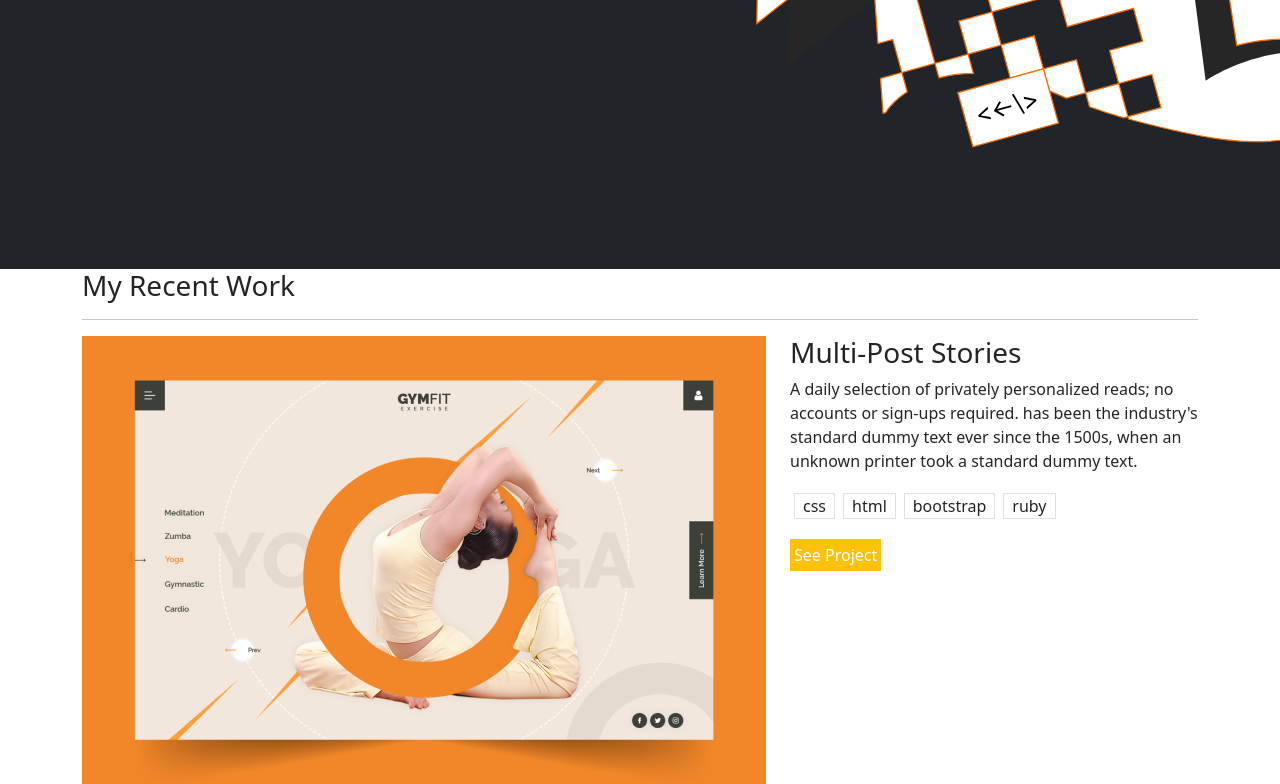
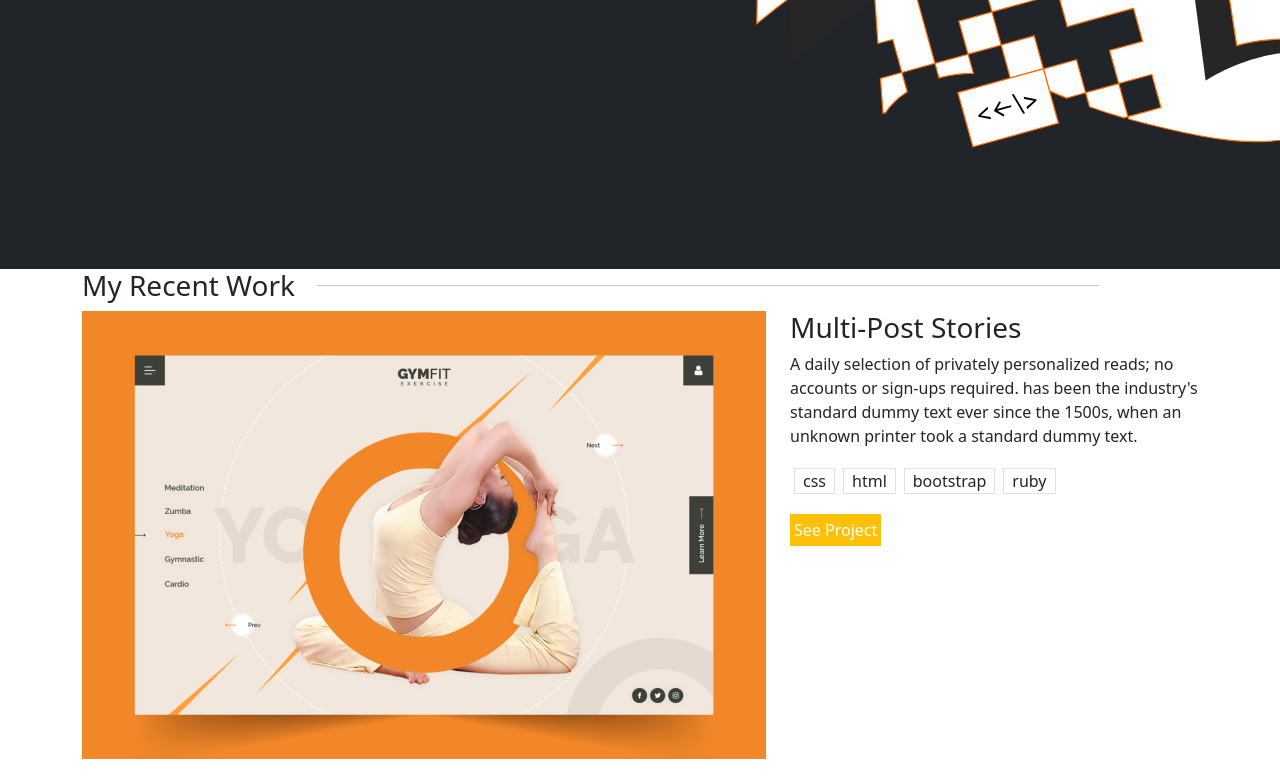
Before and after one commit to willy836/Portfolio-Website-Prototype, a website: page index.html in a window 1280 px wide. Shown: the part 661-1445 px from the top of the page. After the commit the page ends 1420 px from the top, so only its background shows below. Drawn offline with nearby package versions, Linux system fonts and the light colour scheme.

Commit message:
created stle.css file

```diff
--- a/index.html
+++ b/index.html
@@ -8,7 +8,7 @@
     <link rel="preconnect" href="https://fonts.googleapis.com">
     <link rel="preconnect" href="https://fonts.gstatic.com" crossorigin>
     <link href="https://fonts.googleapis.com/css2?family=Crete+Round&family=Inter:wght@400;500;700&family=Poppins:wght@400;500;700&family=Roboto:wght@400;500;700&display=swap" rel="stylesheet">
-
+    <link rel="stylesheet" href="style.css">
     <title>Portfolio Website Prototype</title>
 </head>
 <body>
@@ -66,9 +66,11 @@
 
       <script src="https://cdn.jsdelivr.net/npm/bootstrap@5.0.2/dist/js/bootstrap.bundle.min.js" integrity="sha384-MrcW6ZMFYlzcLA8Nl+NtUVF0sA7MsXsP1UyJoMp4YLEuNSfAP+JcXn/tWtIaxVXM" crossorigin="anonymous"></script>
     <section class="container">
-      <div>
+      <div class="recent">
         <h3>My Recent Work</h3>
+        <div class="line">
          <hr>
+        </div>
       </div>
       <div class="row">
         <div class="col">
--- /dev/null
+++ b/style.css
@@ -0,0 +1,8 @@
+.recent {
+  display: flex;
+}
+
+.line {
+  width: 70%;
+  margin-left: 2%;
+}
```
